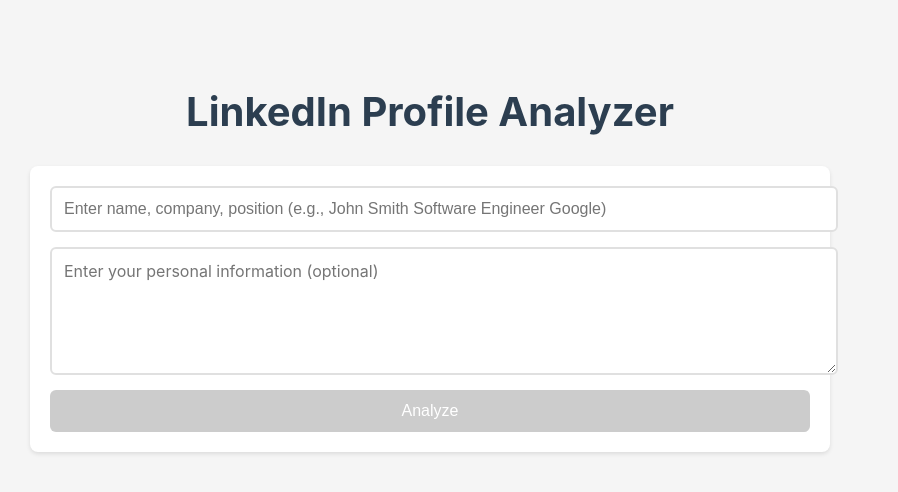
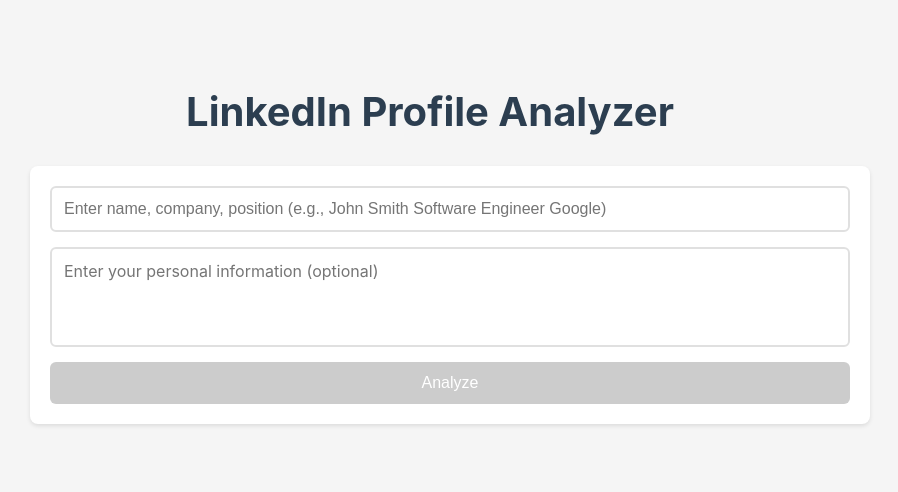
Before and after one commit to wingedRuslan/connect-pro, a React (Create React App) app in the folder frontend/: page / in a window 1280 px wide. Shown: the top 492 px of the page, without its empty margins (210-1108 px from the left). Built offline with nearby package versions, Linux system fonts and the light colour scheme.

Commit message:
Fix the dimensions of the input forms

```diff
--- a/frontend/src/App.css
+++ b/frontend/src/App.css
@@ -28,8 +28,7 @@
   border-radius: 8px;
   box-shadow: 0 2px 4px rgba(0,0,0,0.1);
   margin-bottom: 30px;
-  display: flex;
-  gap: 10px;
+  width: 100%;
 }
 
 input {
@@ -154,6 +153,7 @@
   width: 100%;
 }
 
+/* Input fields */
 .search-input,
 .personal-info-input {
   padding: 12px;
@@ -162,6 +162,7 @@
   font-size: 16px;
   transition: border-color 0.3s;
   width: 100%;
+  box-sizing: border-box;
 }
 
 .search-input:focus,
@@ -171,7 +172,8 @@
 }
 
 .personal-info-input {
-  resize: vertical;
+  resize: none;  /* Disable manual resize */
+  overflow-y: hidden; /* Hide scrollbar */
   min-height: 100px;
   font-family: inherit;
 }
--- a/frontend/src/App.js
+++ b/frontend/src/App.js
@@ -1,4 +1,4 @@
-import React, { useState } from 'react';
+import React, { useState, useRef, useEffect } from 'react';
 import './App.css';
 
 function App() {
@@ -7,6 +7,21 @@
   const [result, setResult] = useState(null);
   const [loading, setLoading] = useState(false);
   const [error, setError] = useState('');
+  const textAreaRef = useRef(null);
+
+  // Auto-resize textarea
+  const adjustTextAreaHeight = () => {
+    const textarea = textAreaRef.current;
+    if (textarea) {
+      textarea.style.height = 'inherit';
+      textarea.style.height = `${textarea.scrollHeight}px`;
+    }
+  };
+
+  // Adjust height when content changes
+  useEffect(() => {
+    adjustTextAreaHeight();
+  }, [userInfo]);
 
   // API Call Logic
   const handleSubmit = async (e) => {
@@ -55,11 +70,11 @@
           />
 
           <textarea
+            ref={textAreaRef}
             value={userInfo}
             onChange={(e) => setUserInfo(e.target.value)}
             placeholder="Enter your personal information (optional)"
             className="personal-info-input"
-            rows={4}
           />
 
           <button type="submit" disabled={loading || !query.trim()}>
```
